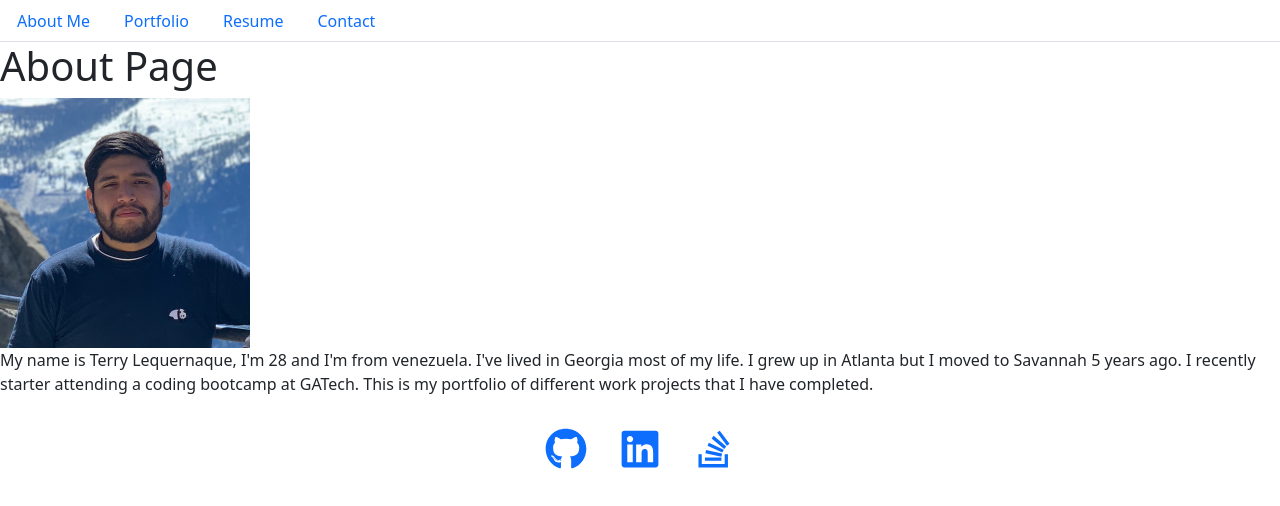
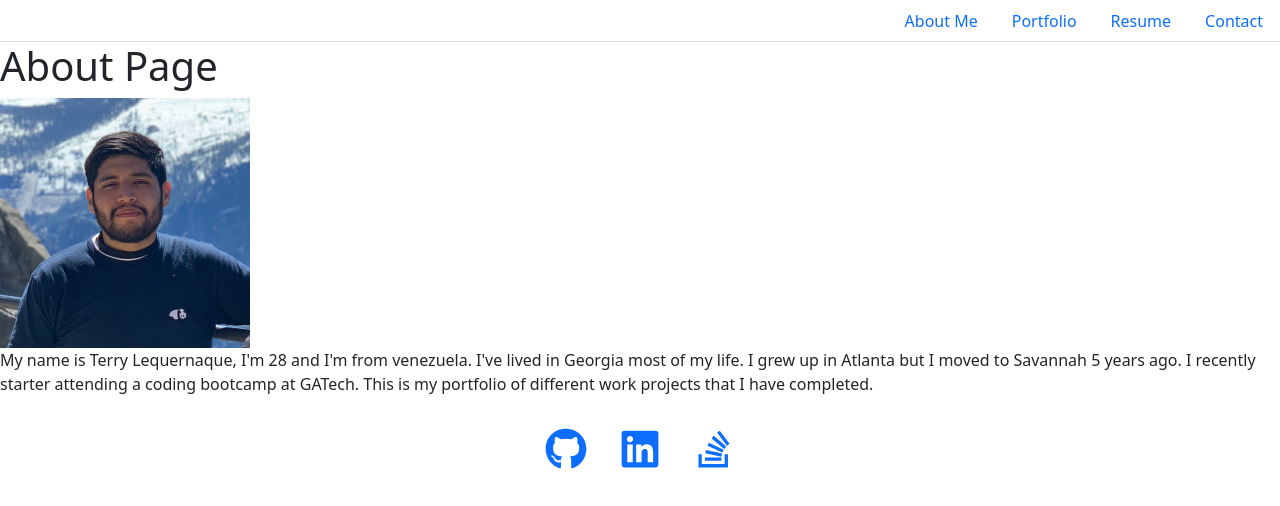
Before and after one commit to tlequernaque/reactPortfolio-Terry, a React (Create React App) app: page / in a window 1280 px wide. Shown: the top 506 px of the page. Built offline with nearby package versions, Linux system fonts and the light colour scheme.

Commit message:
finished code for navTabs

```diff
--- a/src/components/NavTabs.js
+++ b/src/components/NavTabs.js
@@ -4,7 +4,7 @@ import React from 'react';
 // We assign them to their own variable names
 function NavTabs({ currentPage, handlePageChange }) {
   return (
-    <ul className="nav nav-tabs">
+    <ul className="nav nav-tabs d-flex justify-content-end">
       <li className="nav-item">
         <a
           href="#about"
```
